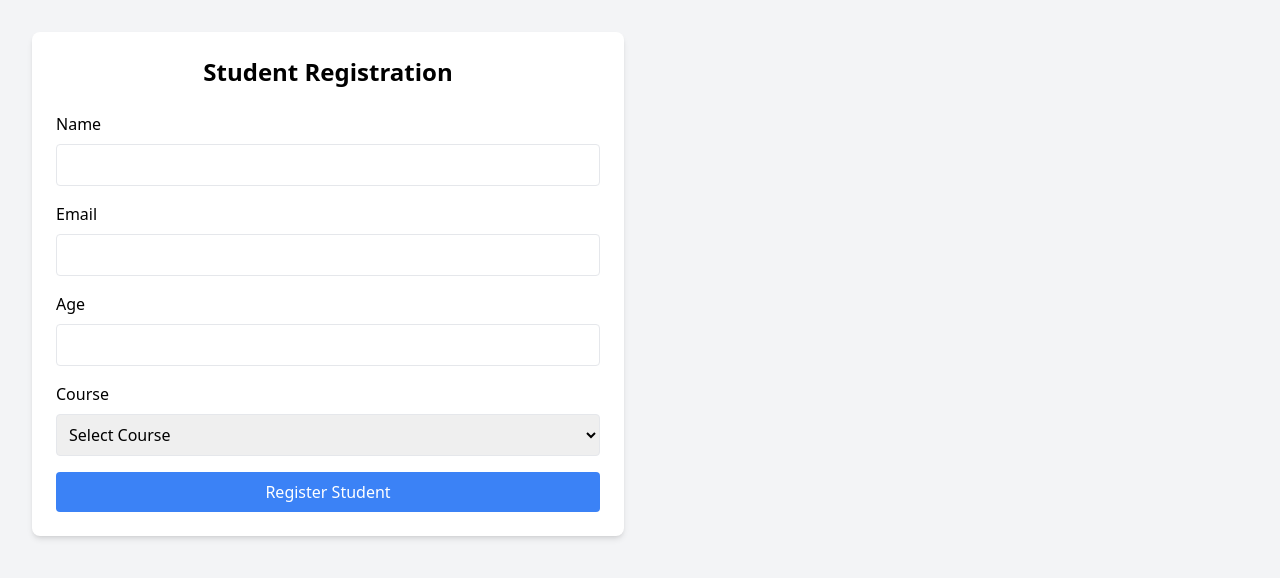
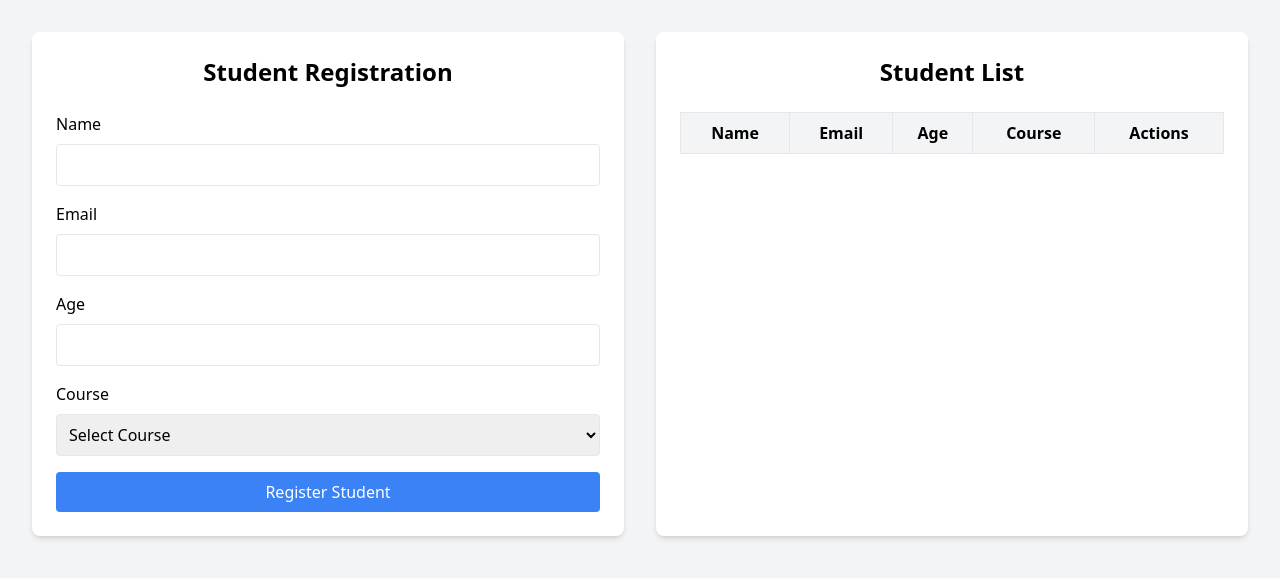
Before and after one commit to sndpbag/form-table-js, a plain HTML site: page index.html in a window 1280 px wide. Drawn offline with nearby package versions, Linux system fonts and the light colour scheme.

Commit message:
feat added right section for table

```diff
--- a/index.html
+++ b/index.html
@@ -63,7 +63,24 @@
     </div>
 
 
-
+       <!-- Table Section -->
+       <div class="bg-white p-6 rounded-lg shadow-md">
+        <h2 class="text-2xl font-bold mb-6 text-center">Student List</h2>
+        <table class="w-full" id="studentTable">
+            <thead>
+                <tr class="bg-gray-100">
+                    <th class="p-2 border">Name</th>
+                    <th class="p-2 border">Email</th>
+                    <th class="p-2 border">Age</th>
+                    <th class="p-2 border">Course</th>
+                    <th class="p-2 border">Actions</th>
+                </tr>
+            </thead>
+            <tbody id="studentTableBody">
+                <!-- Students will be added here dynamically -->
+            </tbody>
+        </table>
+    </div>
         </div>
 </body>
 </html>
```
